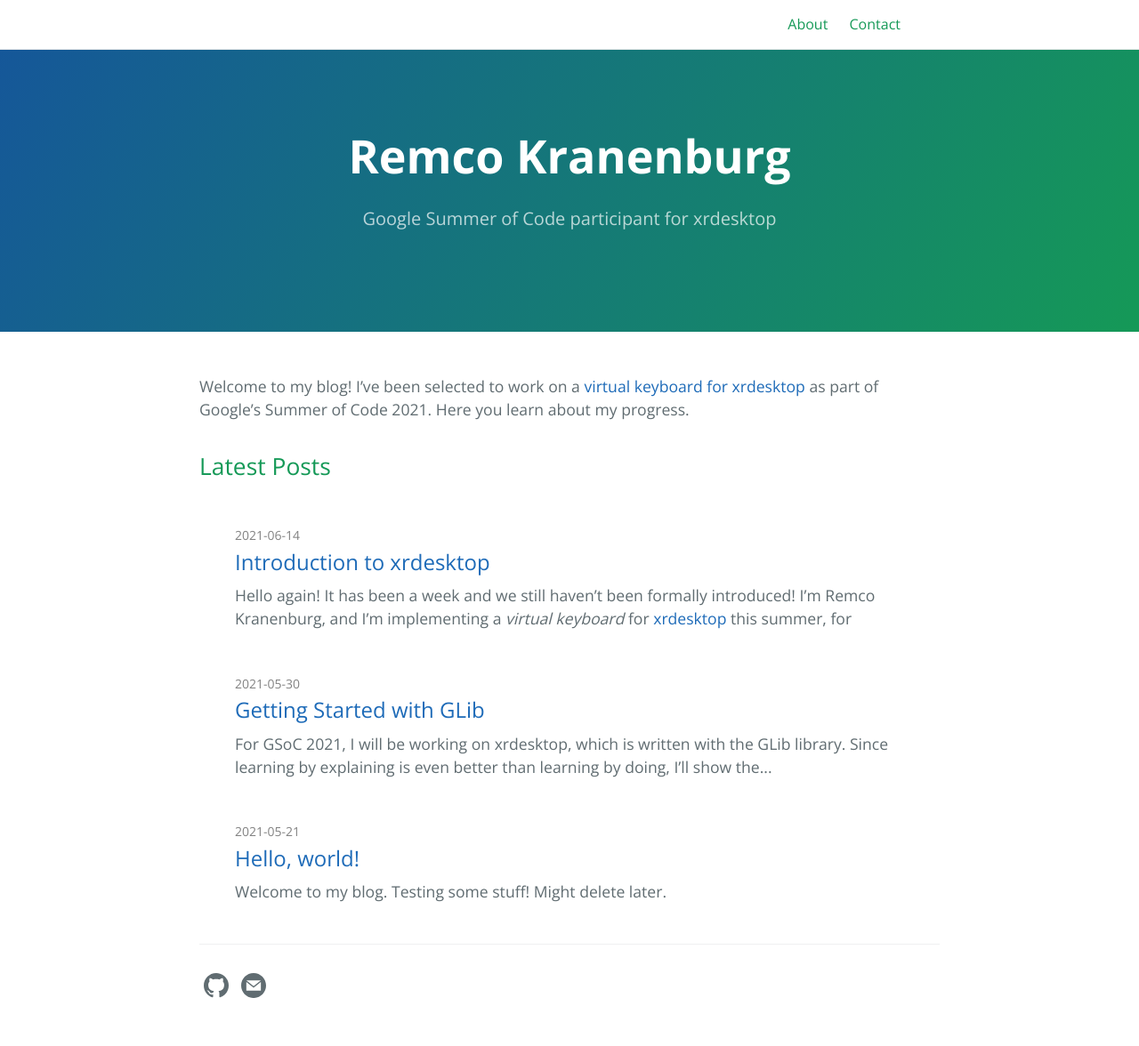
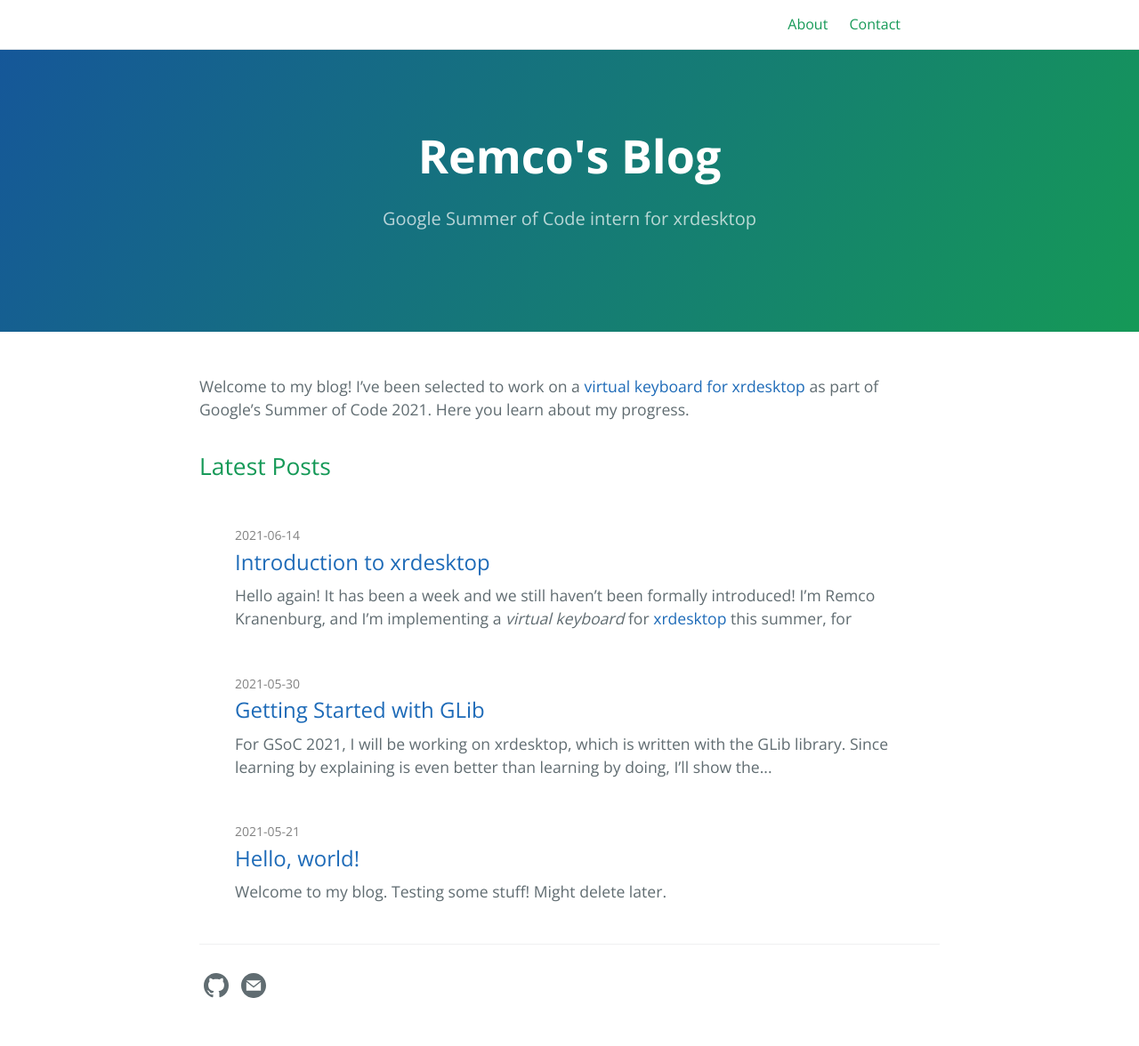
Before and after one commit to remcokranenburg/blog, a Jekyll site: the page built from index.md, in a window 1280 px wide. Shown: the whole page at 89% size. Built offline with Jekyll 4.4.1, drawn with Linux system fonts in a browser that asks for light colours.

```diff
--- a/_config.yml
+++ b/_config.yml
@@ -1,9 +1,8 @@
-title: Remco Kranenburg
-description: Google Summer of Code participant for xrdesktop
+title: Remco's Blog
+description: Google Summer of Code intern for xrdesktop
+author: Remco Kranenburg
 
 url: "https://remcokranenburg.com"
-
-google_analytics:
 
 date_format: "%Y-%m-%d"
 
@@ -11,6 +10,7 @@ theme: # leave it empty
 
 plugins:
   - jekyll-target-blank
+  - jekyll-feed
 
 target-blank:
     rel: nofollow
```
